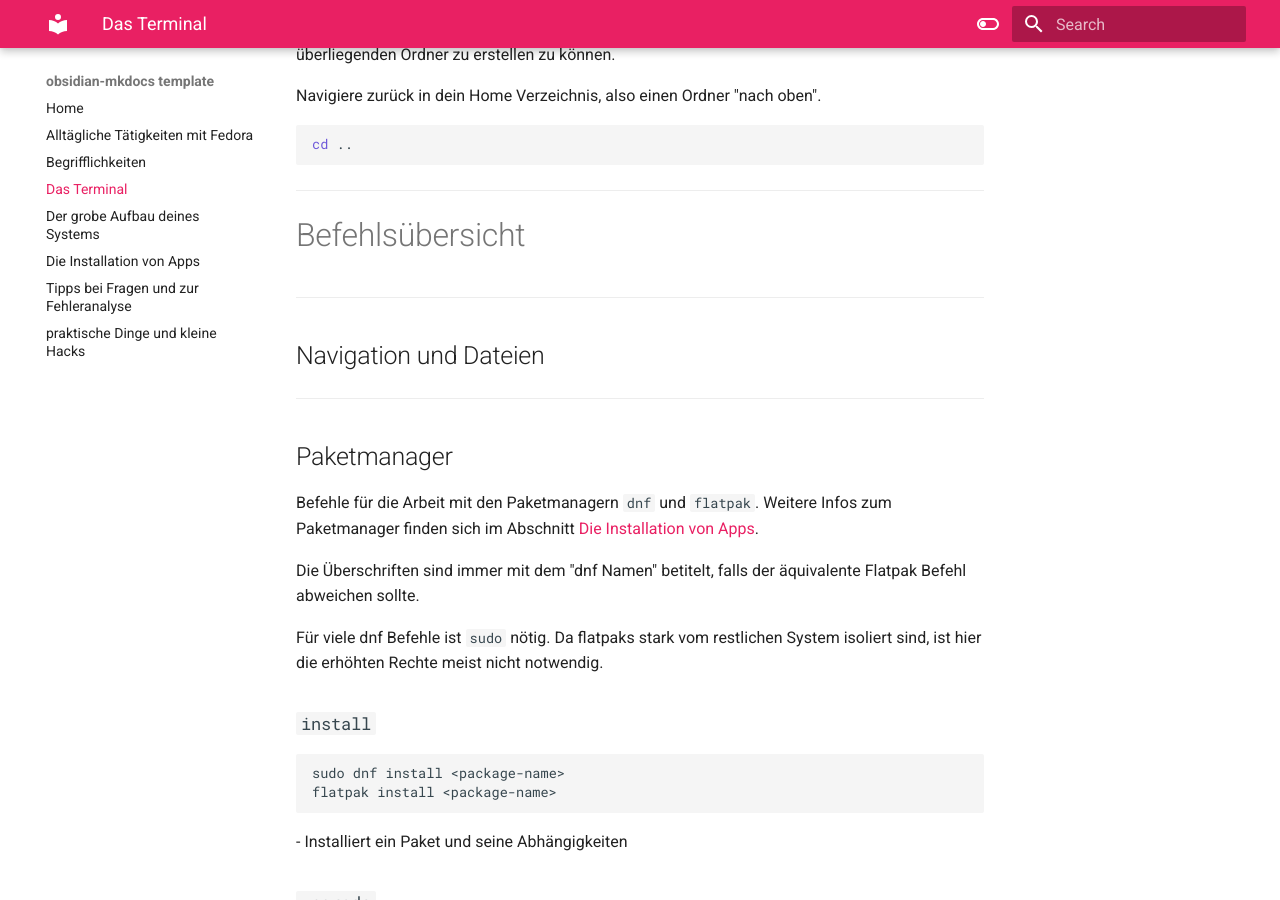
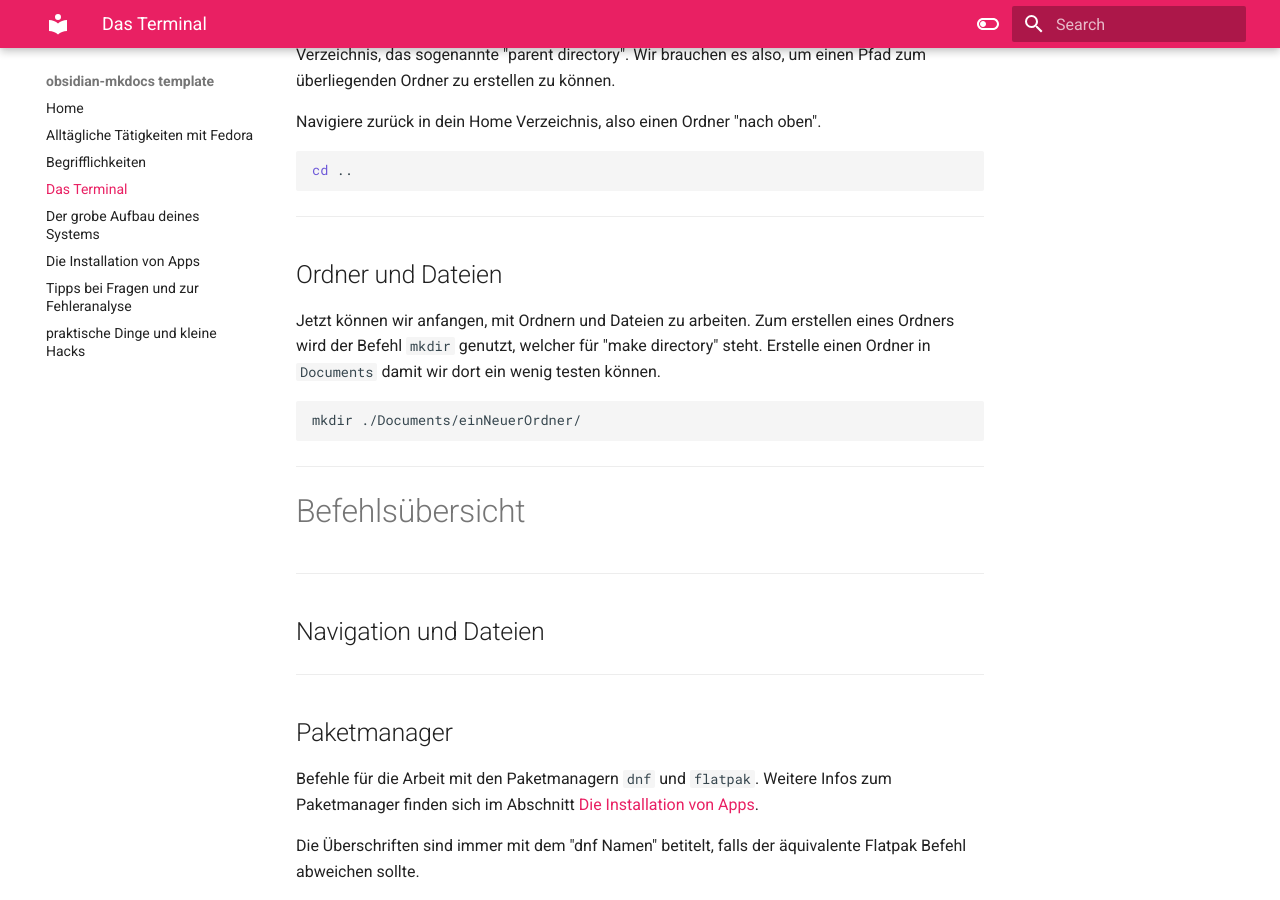
Before and after one commit to Tecipry/Handbuch-fedoraKDE, an MkDocs documentation site: the page built from docs/Das Terminal.md, in a window 1280 px wide and 900 px high, scrolled down 2222 px. Built offline with MkDocs 1.6.1 and Material for MkDocs 9.7.7, drawn with Linux system fonts in a browser that asks for light colours.

Commit message:
backup from:  20-12-2025 14:29:00

````diff
--- a/docs/Das Terminal.md
+++ b/docs/Das Terminal.md
@@ -20,6 +20,7 @@ Hieraus können wir drei Dinge ablesen:
 
 Alles was im Terminal geschieht, wird an einem bestimmten Ort im Dateisystem gemacht. Man spricht auch vom "working directory", also der Pfad bei welchem gerade gearbeitet wird. Dies ist natürlich vor allem relevant wenn wir mit Dateien arbeiten. Bevor wir dazu kommen, sollten wir uns jedoch kurz anschauen wie wir im Dateisystem navigieren können.
 
+---
 ## Navigation
 
 Um zu navigieren müssen wir natürlich wissen, welche Dateien existieren. Hierfür wird der Befehl `ls` genutzt, welcher für "list" steht. In den folgenden Beispielen ist immer in der ersten Zeile der ausgeführte Befehl und ggf. in den darauffolgenden Zeilen die Ausgabe zu sehen. Am besten probierst du die Befehle auch selber aus.
@@ -72,6 +73,13 @@ cd ..
 ```
 
 
+---
+## Ordner und Dateien
+
+Jetzt können wir anfangen, mit Ordnern und Dateien zu arbeiten. Zum erstellen eines Ordners wird der Befehl `mkdir` genutzt, welcher für "make directory" steht. Erstelle einen Ordner in `Documents` damit wir dort ein wenig testen können.
+```sh
+mkdir ./Documents/einNeuerOrdner/
+```
 
 ---
 # Befehlsübersicht
````
